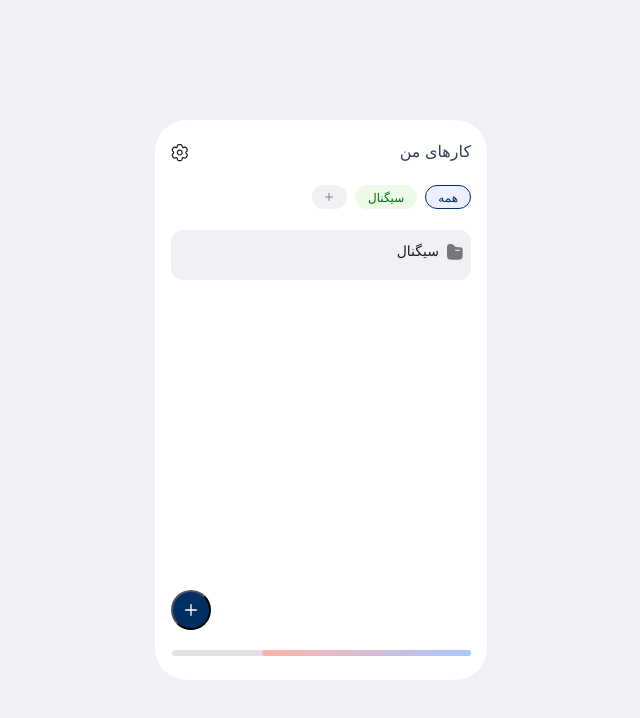
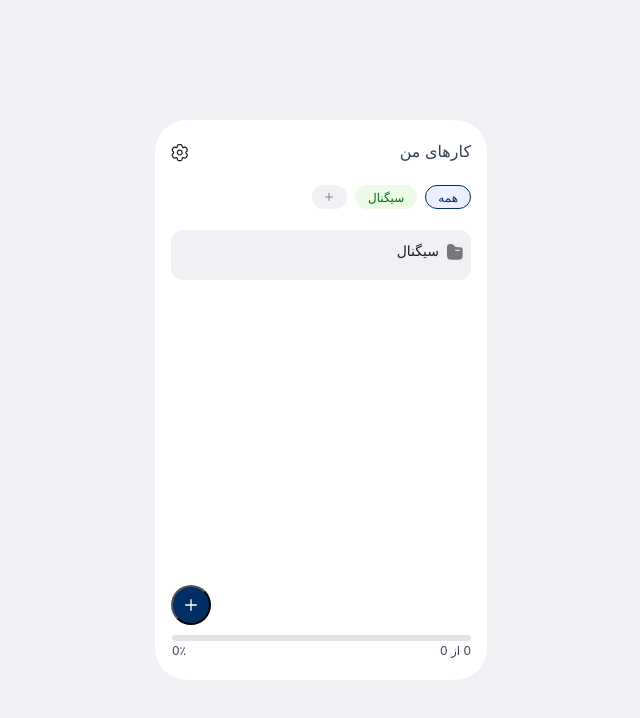
Before and after one commit to iammoein/todo-widget, a Vue app: page / in a window 1280 px wide. Shown: the top 718 px of the page, without its empty margins (319-959 px from the left). Built offline with nearby package versions, Linux system fonts and the light colour scheme.

Commit message:
feat:implement checked todo count

```diff
--- a/src/components/todo/todo-footer.component.vue
+++ b/src/components/todo/todo-footer.component.vue
@@ -6,26 +6,48 @@
       </span>
     </button>
     <div class="todo-footer__progress-container">
-      <progress
-        class="todo-footer__progress-bar"
-        value="70"
-        max="100"
-      ></progress>
+      <div class="todo-footer__progress-bar">
+        <div
+          class="todo-footer__progress"
+          :style="{ width: percentageCheckedTodo + '%' }"
+        ></div>
+      </div>
+      <div class="todo-footer__percentage-container">
+        <p>{{ totoalCheckedTodos }} از {{ totoalTodos }}</p>
+        <p>{{ percentageCheckedTodo }}٪</p>
+      </div>
     </div>
   </div>
 </template>
 
 <script setup>
+import { computed } from "vue";
+import { useTodoStore } from "@/stores/todo.store";
+
 import BaseIcon from "@/components/common/base-icon.component.vue";
 import PlusIcon from "@/components/icons/plus.icon.vue";
 
-import { useTodoStore } from "@/stores/todo.store";
 
 const todoStore = useTodoStore();
 
 const handleAddTodo = () => {
   todoStore.addTodo();
 };
+
+const totoalTodos = computed(() => {
+  return todoStore.todoList.get(todoStore.currentCategory).length;
+});
+
+const totoalCheckedTodos = computed(() => {
+  return todoStore.todoList
+    .get(todoStore.currentCategory)
+    .reduce((count, todo) => (todo.checked ? count + 1 : count), 0);
+});
+
+const percentageCheckedTodo = computed(() => {
+  if (totoalTodos.value === 0) return 0;
+  return Math.floor((totoalCheckedTodos.value / totoalTodos.value) * 100);
+});
 </script>
 
 <style lang="scss" scoped>
@@ -43,15 +65,14 @@ const handleAddTodo = () => {
     width: rem(299);
     height: rem(6);
 
-    appearance: none;
-    border: none;
-
-    &::-webkit-progress-bar {
     background-color: $neutral-outline;
     border-radius: $radius-pill;
   }
 
-    &::-webkit-progress-value {
+  &__progress {
+    width: 100%;
+    height: 100%;
+
     background: #ffb4a8;
     background: linear-gradient(
       90deg,
@@ -59,7 +80,12 @@ const handleAddTodo = () => {
       rgba(170, 199, 255, 1) 100%
     );
     border-radius: $radius-pill;
+    transition: width 500ms ease;
   }
+
+  &__percentage-container {
+    @include flex($justify: space-between);
+    font-size: rem(12);
   }
 
   &__plus {
@@ -67,7 +93,7 @@ const handleAddTodo = () => {
 
     position: absolute;
     left: 0;
-    top: -20px;
+    top: -25px;
 
     width: rem(40);
     height: rem(40);
```
Lines whose indentation alone changed are shown as unchanged.
